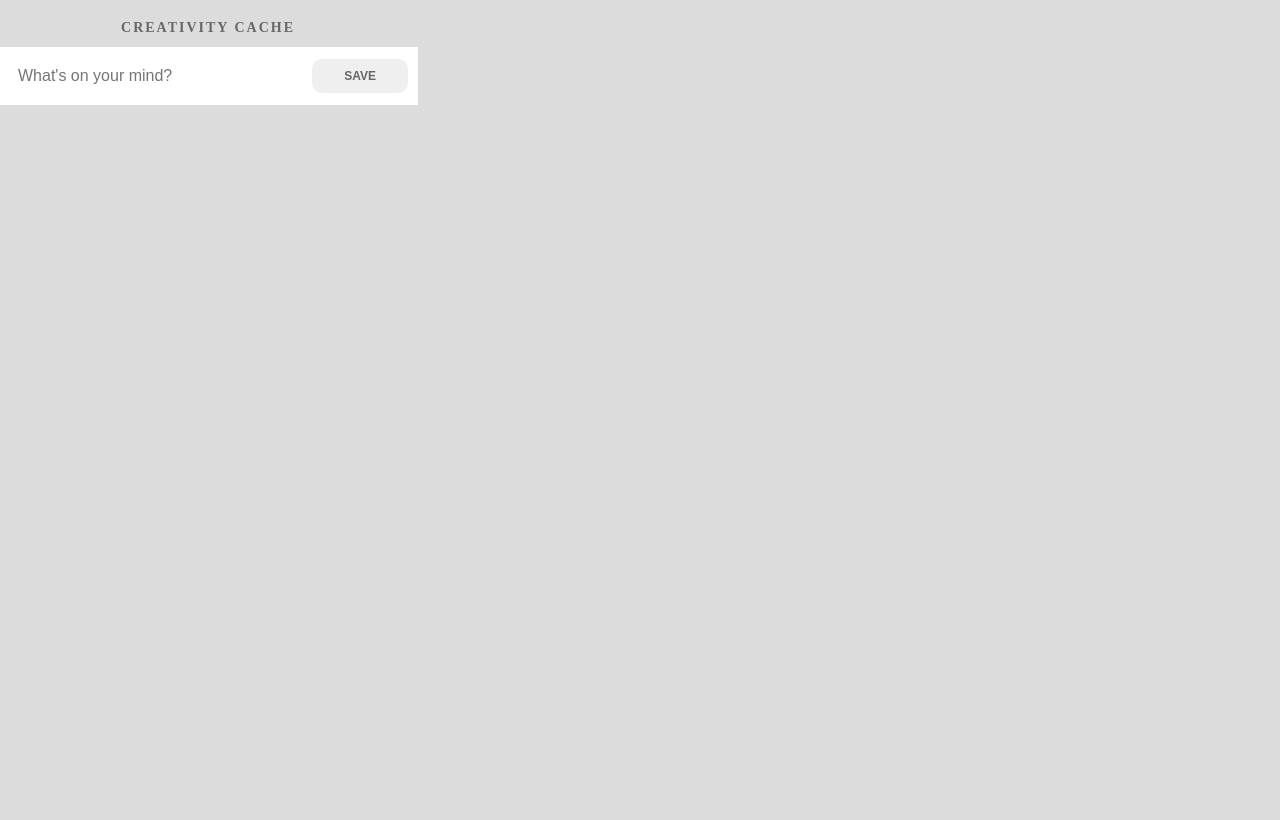
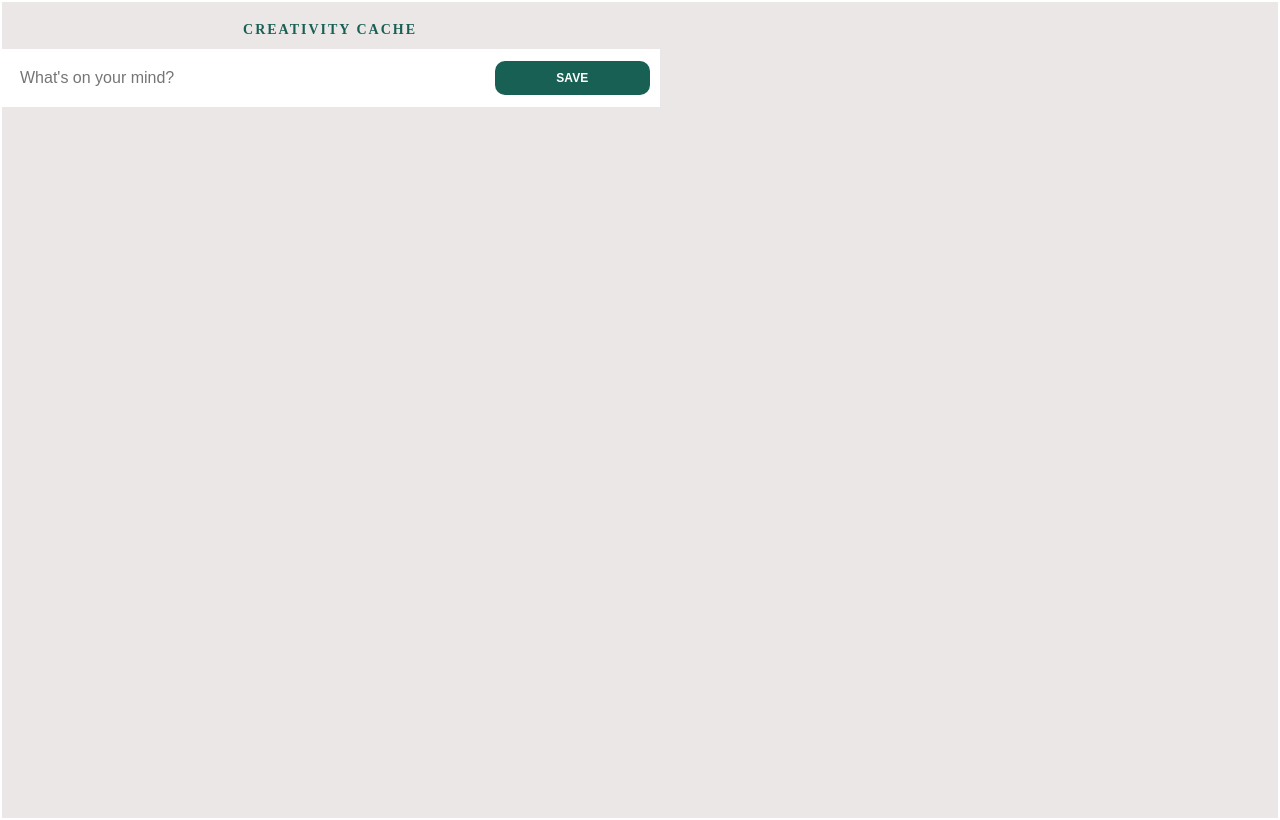
Before and after one commit to Rrantisi/Catchit-chrome-extension, a browser extension: page index.html in a window 1280 px wide. Drawn offline with Linux system fonts and the light colour scheme.

Commit message:
updates styling

```diff
--- a/index.css
+++ b/index.css
@@ -1,10 +1,16 @@
+html {
+  border: 2px solid #ffffff;
+}
+
 body {
-  background-color: #dcdcdc;
-  width: 400px;
+  background-color: #ebe7e7;
+  width: 80vh;
+  height: 100vh;
   display: flex;
   flex-direction: column;
-  justify-content: center;
+  justify-content: flex-start;
   align-items: center;
+  border-radius: 20%;
 }
 
 #ideaContainer {
@@ -18,7 +24,7 @@ body {
 }
 
 h2 {
-  color: #676767;
+  color: #196054;
   font-size: 14px;
   letter-spacing: 2px;
   text-transform: uppercase;
@@ -31,11 +37,12 @@ h2 {
   border-radius: 2px;
   border: none;
   outline: none;
-  color: #676767;
+  color: #979797;
 }
 
 #button {
-  color: #676767;
+  color: #ffffff;
+  background-color: #196054;
   padding: 10px;
   font-size: 12px;
   border-radius: 10px;
```
